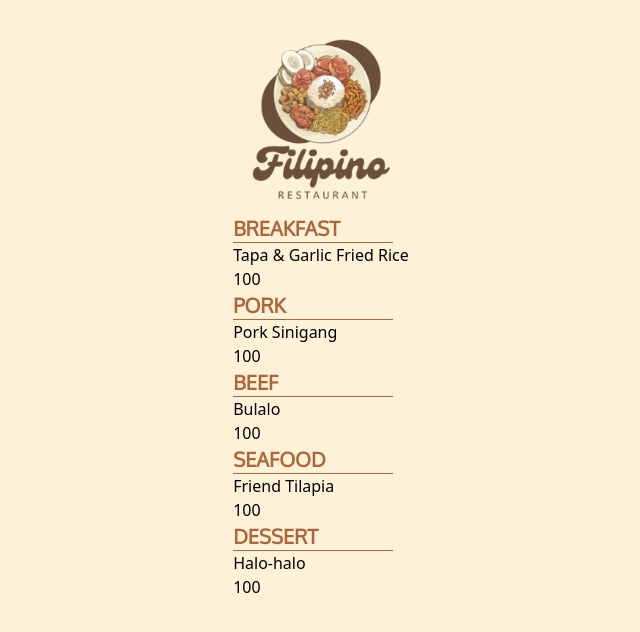
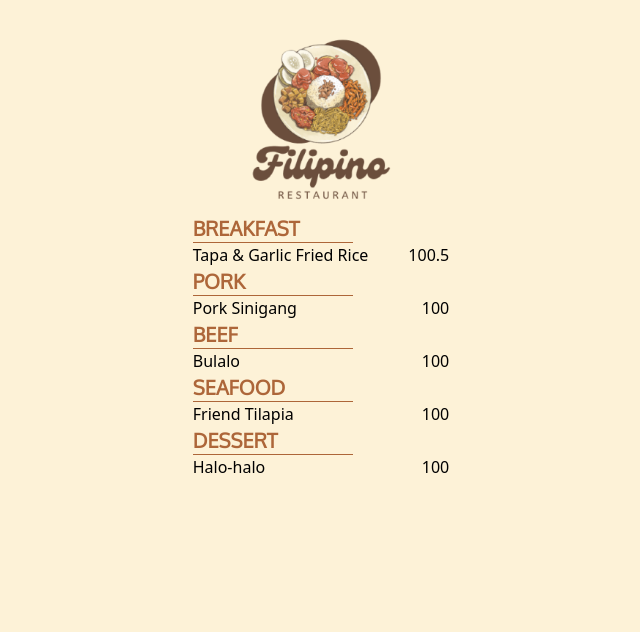
Before and after one commit to marcyvillegas/digital-menu-template, a React (Vite) app: page /menu in a window 1280 px wide. Shown: the top 632 px of the page, without its empty margins (319-959 px from the left). Built offline with nearby package versions, Linux system fonts and the light colour scheme; a web font is replaced by a local one.

Commit message:
Updated FoodItem component

```diff
--- a/src/components/FoodItems.tsx
+++ b/src/components/FoodItems.tsx
@@ -1,9 +1,24 @@
 import React from 'react';
+import { SubMenuType } from "../data/subMenus";
 
-function FoodItems() {
+type PropsType = {
+  foodList: SubMenuType[]
+}
+
+function FoodItems(props: PropsType) {
+
+  const { foodList } = props;
+
+  const createdFoodLists = foodList.map((item) => (
+    <div className='flex justify-between'>
+      <p className='mr-10'>{item.name}</p>
+      <p>{item.price}</p>
+    </div>
+  ));
+
   return (
     <div>
-
+      {createdFoodLists}
     </div>
   );
 }
--- a/src/containers/MenuContainer.tsx
+++ b/src/containers/MenuContainer.tsx
@@ -1,10 +1,11 @@
 import { useState } from "react";
+import FoodItems from "../components/FoodItems";
 import MenuCategoryName from "../components/MenuCategoryName";
 import { Menu, MenuType } from "../data/menu";
-import { SubMenuType } from "../data/subMenus";
 
 // TODO:
 // add mapping of sub menus and food list <- create component for Sub Menu Name and Food Items
+// add addDecimal util
 // useHook for filter and search
 function MenuContainer() {
   const [menuData, setMenuData] = useState(Menu);
@@ -18,12 +19,7 @@ function MenuContainer() {
       let createdSubMenu = (
         <>
           <MenuCategoryName name={subMenu} />
-          {foodList.map((item) => (
-            <>
-              <p>{item.name}</p>
-              <p>{item.price}</p>
-            </>
-          ))}
+          <FoodItems foodList={foodList} />
         </>
       );
 
--- a/src/data/subMenus.tsx
+++ b/src/data/subMenus.tsx
@@ -4,54 +4,54 @@ export type SubMenuType = {
   isNew: boolean;
   isFavorite: boolean;
   price: number;
-}
+};
 
 export const Breakfast: SubMenuType[] = [
   {
-        name: 'Tapa & Garlic Fried Rice',
-        details: '',
+    name: "Tapa & Garlic Fried Rice",
+    details: "",
     isNew: false,
     isFavorite: true,
-        price: 100.00
-    }
-]
+    price: 100.5,
+  },
+];
 
 export const Pork: SubMenuType[] = [
   {
-        name: 'Pork Sinigang',
-        details: '',
+    name: "Pork Sinigang",
+    details: "",
     isNew: false,
     isFavorite: true,
-        price: 100.00
-    }
-]
+    price: 100.0,
+  },
+];
 
 export const Beef: SubMenuType[] = [
   {
-        name: 'Bulalo',
-        details: '',
+    name: "Bulalo",
+    details: "",
     isNew: false,
     isFavorite: true,
-        price: 100.00
-    }
-]
+    price: 100.0,
+  },
+];
 
 export const Seafood: SubMenuType[] = [
   {
-        name: 'Friend Tilapia',
-        details: '',
+    name: "Friend Tilapia",
+    details: "",
     isNew: false,
     isFavorite: true,
-        price: 100.00
-    }
-]
+    price: 100.0,
+  },
+];
 
 export const Dessert: SubMenuType[] = [
   {
-        name: 'Halo-halo',
-        details: '',
+    name: "Halo-halo",
+    details: "",
     isNew: false,
     isFavorite: true,
-        price: 100.00
-    }
-]
+    price: 100.0,
+  },
+];
--- a/src/pages/Menu.tsx
+++ b/src/pages/Menu.tsx
@@ -9,7 +9,6 @@ function Menu() {
     <PageContainer>
       <Logo size={LogoSizeEnum.SMALL} />
       <MenuWrapper>
-        {/* Search and Filter component wrapper */}
         <MenuContainer />
       </MenuWrapper>
     </PageContainer>
```
Lines whose indentation alone changed are shown as unchanged.
